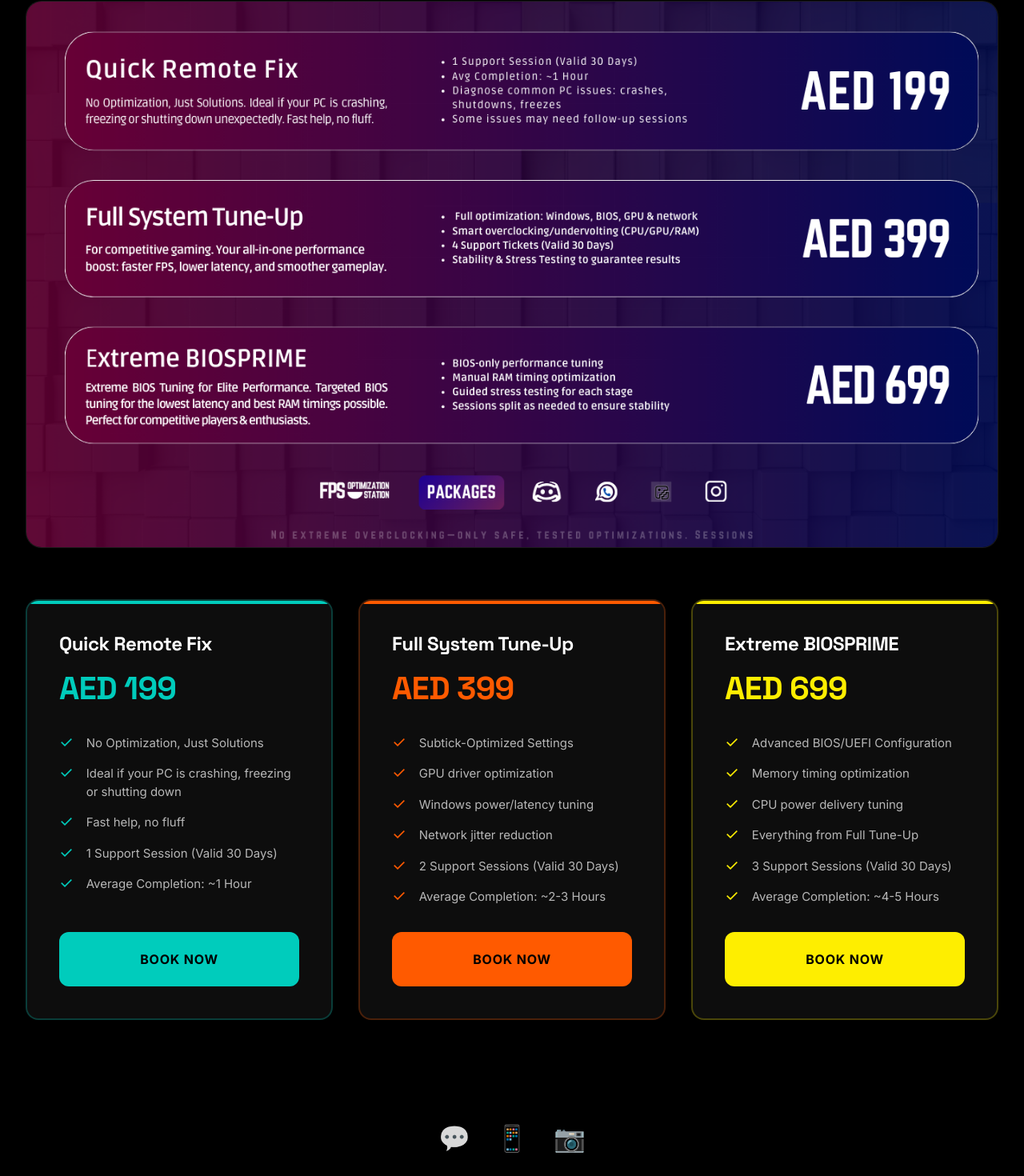
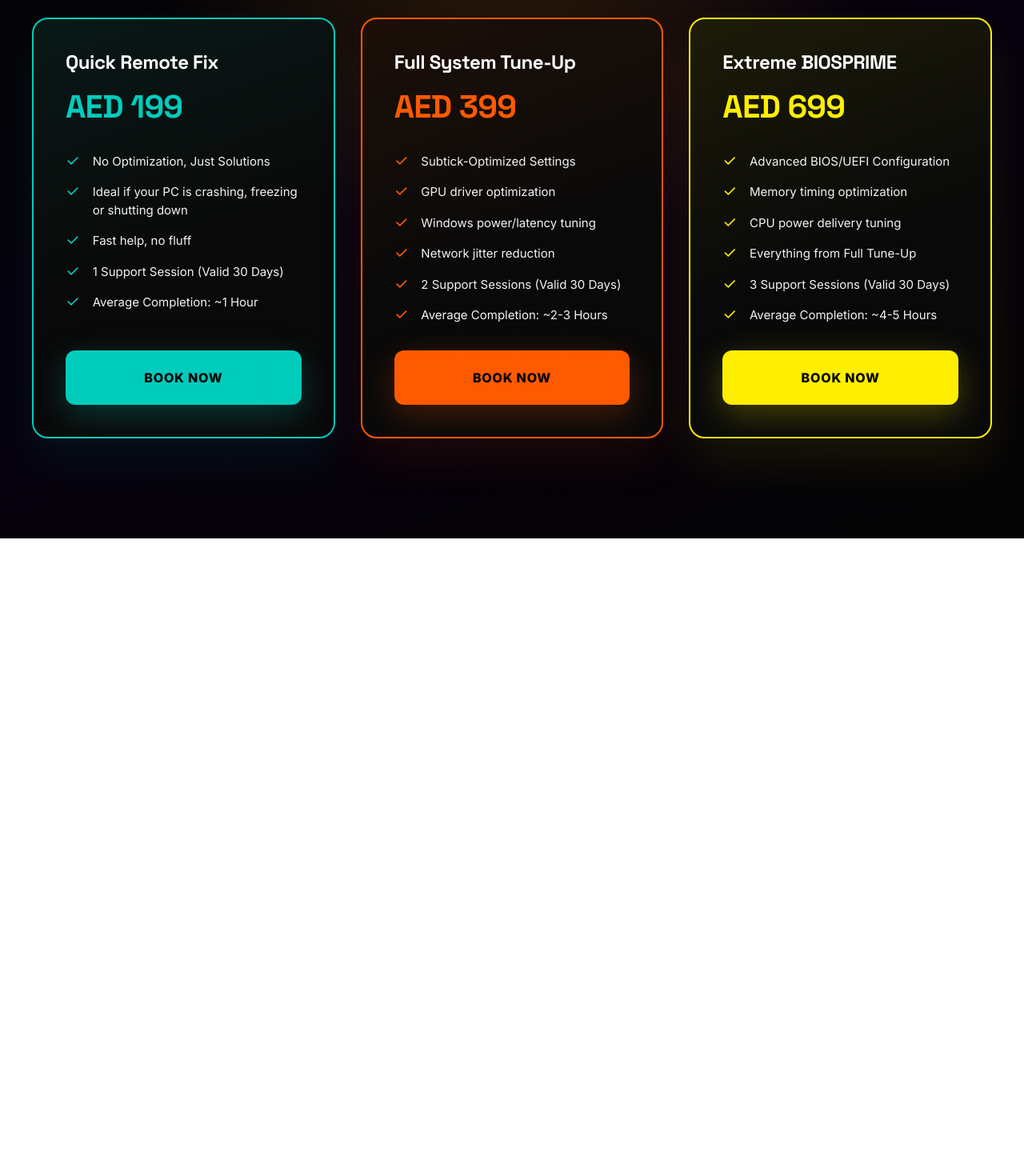
Before and after one commit to aiiger/fpsos-nextjs, a Next.js app: page /packages in a window 1280 px wide. Shown: the part 127-1597 px from the top of the page at 80% size. After the commit the page ends 800 px from the top, so only its background shows below. Built offline with nearby package versions, Linux system fonts and the light colour scheme.

Commit message:
Match Canva landing and packages

```diff
--- a/app/packages/page.tsx
+++ b/app/packages/page.tsx
@@ -59,57 +59,21 @@ export default function PackagesPage() {
     <div style={{
       minHeight: '100vh',
       display: 'flex',
-      flexDirection: 'column',
       alignItems: 'center',
       justifyContent: 'center',
-      padding: 'var(--spacing-8) var(--spacing-4)',
-      paddingTop: 'calc(64px + var(--spacing-8))',
-      background: 'var(--bg-void)'
+      padding: 'calc(var(--spacing-10) + 40px) var(--spacing-4) var(--spacing-12)',
+      background: 'radial-gradient(circle at top, rgba(232, 153, 0, 0.18), transparent 45%), linear-gradient(160deg, #040404 0%, #07000f 50%, #040404 100%)'
     }}>
-      <div style={{ maxWidth: '1400px', width: '100%' }}>
       <div style={{
+        maxWidth: '1200px',
         width: '100%',
-          aspectRatio: '16 / 9',
-          position: 'relative',
-          borderRadius: 'var(--radius-xl)',
-          overflow: 'hidden',
-          marginBottom: 'var(--spacing-8)',
-          background: 'rgba(255, 255, 255, 0.03)',
-          border: '1px solid rgba(255, 255, 255, 0.08)'
-        }}>
-          <img
-            src="/packages-canva.png"
-            alt="FPSOS Packages"
-            style={{
-              width: '100%',
-              height: '100%',
-              objectFit: 'contain',
-              display: 'block'
-            }}
-          />
-        </div>
-
-        <div style={{
         display: 'grid',
         gridTemplateColumns: 'repeat(auto-fit, minmax(320px, 1fr))',
-          gap: 'var(--spacing-4)',
-          marginBottom: 'var(--spacing-8)'
+        gap: 'var(--spacing-4)'
       }}>
         {packages.map((pkg) => (
           <PackageCard key={pkg.title} {...pkg} />
         ))}
-        </div>
-      </div>
-
-      <div style={{
-        display: 'flex',
-        gap: 'var(--spacing-4)',
-        alignItems: 'center',
-        marginTop: 'var(--spacing-8)'
-      }}>
-        <SocialIcon href="https://discord.gg/K3A6MkNXT9" label="Discord" emoji="💬" />
-        <SocialIcon href="https://wa.link/jtku16" label="WhatsApp" emoji="📱" />
-        <SocialIcon href="https://instagram.com/fpsoptimizationstation" label="Instagram" emoji="📷" />
       </div>
     </div>
   )
@@ -118,37 +82,30 @@ export default function PackagesPage() {
 function PackageCard({ title, price, features, bookingUrl, color }: Package) {
   return (
     <motion.div
-      whileHover={{ y: -6, scale: 1.01 }}
-      transition={{ duration: 0.2, ease: 'easeOut' }}
+      whileHover={{ y: -8, scale: 1.01 }}
+      transition={{ duration: 0.25, ease: 'easeOut' }}
       style={{
-        background: 'rgba(255, 255, 255, 0.05)',
-        backdropFilter: 'blur(20px)',
-        border: `2px solid ${color}40`,
-        borderRadius: 'var(--radius-lg)',
+        background: '#090909',
+        border: `2px solid ${color}`,
+        borderRadius: 'var(--radius-xl)',
         padding: 'var(--spacing-5)',
         display: 'flex',
         flexDirection: 'column',
         gap: 'var(--spacing-4)',
         position: 'relative',
         overflow: 'hidden',
-        transition: 'all 0.2s var(--ease-standard)'
+        transition: 'all 0.25s var(--ease-standard)',
+        boxShadow: `0 30px 60px ${color}15`,
+        backgroundImage: `linear-gradient(160deg, ${color}15 0%, rgba(0,0,0,0) 55%)`
       }}
     >
-      <div style={{
-        position: 'absolute',
-        top: 0,
-        left: 0,
-        right: 0,
-        height: '4px',
-        background: color
-      }} />
-
       <div>
         <h3 style={{
           fontSize: '1.5rem',
           fontWeight: 800,
           marginBottom: 'var(--spacing-2)',
-          fontFamily: 'var(--font-display)'
+          fontFamily: 'var(--font-display)',
+          color: '#ffffff'
         }}>
           {title}
         </h3>
@@ -178,7 +135,7 @@ function PackageCard({ title, price, features, bookingUrl, color }: Package) {
             alignItems: 'flex-start',
             gap: 'var(--spacing-2)',
             fontSize: '0.9375rem',
-            color: 'var(--text-secondary)',
+            color: '#f3f3f3',
             lineHeight: 1.5
           }}>
             <span style={{ color, fontSize: '1.25rem', lineHeight: 1 }}>✓</span>
@@ -197,13 +154,14 @@ function PackageCard({ title, price, features, bookingUrl, color }: Package) {
           padding: 'var(--spacing-3)',
           background: color,
           color: '#000',
-          fontWeight: 700,
+          fontWeight: 800,
           fontSize: '1rem',
           borderRadius: 'var(--radius-md)',
           textDecoration: 'none',
-          transition: 'all 0.2s var(--ease-standard)',
+          transition: 'all 0.25s var(--ease-standard)',
           textTransform: 'uppercase',
-          letterSpacing: '0.05em'
+          letterSpacing: '0.05em',
+          boxShadow: `0 12px 40px ${color}40`
         }}
       >
         Book Now
@@ -211,22 +169,3 @@ function PackageCard({ title, price, features, bookingUrl, color }: Package) {
     </motion.div>
   )
 }
-
-function SocialIcon({ href, emoji, label }: { href: string; emoji: string; label: string }) {
-  return (
-    <a
-      href={href}
-      target="_blank"
-      rel="noopener noreferrer"
-      aria-label={label}
-      style={{
-        opacity: 0.85,
-        transition: 'opacity 0.2s',
-        fontSize: '2rem',
-        textDecoration: 'none'
-      }}
-    >
-      {emoji}
-    </a>
-  )
-}
```
Also changed, not shown: app/page.tsx (+3 -38 lines), public/frame-up.png (added). Lines whose indentation alone changed are shown as unchanged.
